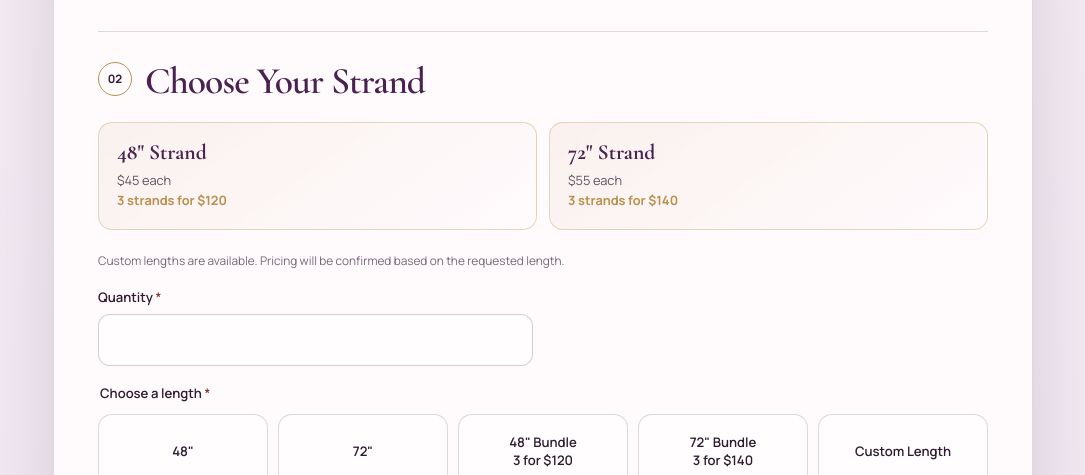
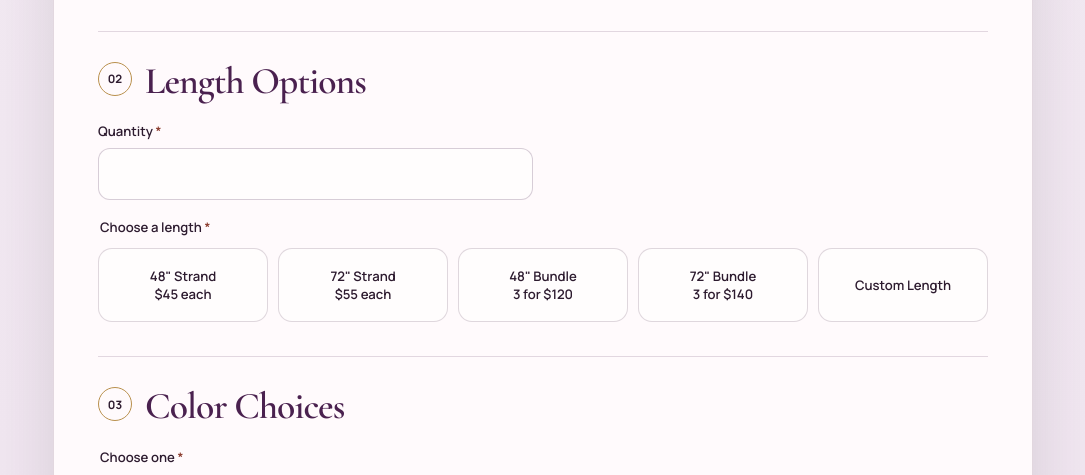
Before and after one commit to Webdevn3v/moonstoneandmuse, a plain HTML site: page index.html in a window 1280 px wide. Shown: the part 1272-1747 px from the top of the page, without its empty margins (97-1182 px from the left). Drawn offline with nearby package versions, Linux system fonts and the light colour scheme; grey boxes are pictures that could not be loaded.

```diff
--- a/index.html
+++ b/index.html
@@ -333,48 +333,6 @@
       line-height:1.5;
     }
 
-
-    .pricing-grid {
-      display:grid;
-      gap:12px;
-      margin-bottom:22px;
-    }
-
-    .pricing-card {
-      padding:18px;
-      border:1px solid rgba(185,144,77,.34);
-      border-radius:14px;
-      background:linear-gradient(145deg,rgba(185,144,77,.08),rgba(255,250,252,.96));
-    }
-
-    .pricing-card strong {
-      display:block;
-      color:var(--plum);
-      font-family:"Cormorant Garamond",serif;
-      font-size:1.35rem;
-      line-height:1.05;
-    }
-
-    .pricing-card span {
-      display:block;
-      margin-top:7px;
-      color:#5f5361;
-      font-size:.8rem;
-      line-height:1.55;
-    }
-
-    .pricing-card b {
-      color:var(--gold);
-      font-weight:700;
-    }
-
-    .pricing-note {
-      margin:0 0 18px;
-      color:var(--muted);
-      font-size:.74rem;
-      line-height:1.55;
-    }
-
     .custom-length {
       display:none;
       margin-top:16px;
@@ -533,7 +491,6 @@
       .field-grid { grid-template-columns:repeat(2,minmax(0,1fr)); gap:20px; }
       .full-width { grid-column:1 / -1; }
       .choice-grid { grid-template-columns:repeat(5,minmax(0,1fr)); }
-      .pricing-grid { grid-template-columns:repeat(2,minmax(0,1fr)); }
       .palette-grid { grid-template-columns:repeat(3,minmax(0,1fr)); }
       .palette-card img { height:152px; }
       .submit-row { grid-template-columns:1fr auto; align-items:center; }
@@ -658,23 +615,9 @@
             <div class="section-heading">
               <span class="section-number">02</span>
               <div>
-                <h2>Choose Your Strand</h2>
+                <h2>Length Options</h2>
               </div>
             </div>
-
-            <div class="pricing-grid" aria-label="Strand pricing">
-              <div class="pricing-card">
-                <strong>48&quot; Strand</strong>
-                <span>$45 each<br /><b>3 strands for $120</b></span>
-              </div>
-
-              <div class="pricing-card">
-                <strong>72&quot; Strand</strong>
-                <span>$55 each<br /><b>3 strands for $140</b></span>
-              </div>
-            </div>
-
-            <p class="pricing-note">Custom lengths are available. Pricing will be confirmed based on the requested length.</p>
 
             <div class="field-grid">
               <div class="field">
@@ -687,13 +630,13 @@
               <legend>Choose a length <span class="required">*</span></legend>
               <div class="choice-grid">
                 <label class="choice-card">
-                  <input name="length" type="radio" value="48 inches" required />
-                  <span>48&quot;</span>
+                  <input name="length" type="radio" value="48 inch strand — $45 each" required />
+                  <span>48&quot; Strand<br />$45 each</span>
                 </label>
 
                 <label class="choice-card">
-                  <input name="length" type="radio" value="72 inches" />
-                  <span>72&quot;</span>
+                  <input name="length" type="radio" value="72 inch strand — $55 each" />
+                  <span>72&quot; Strand<br />$55 each</span>
                 </label>
 
                 <label class="choice-card">
```
